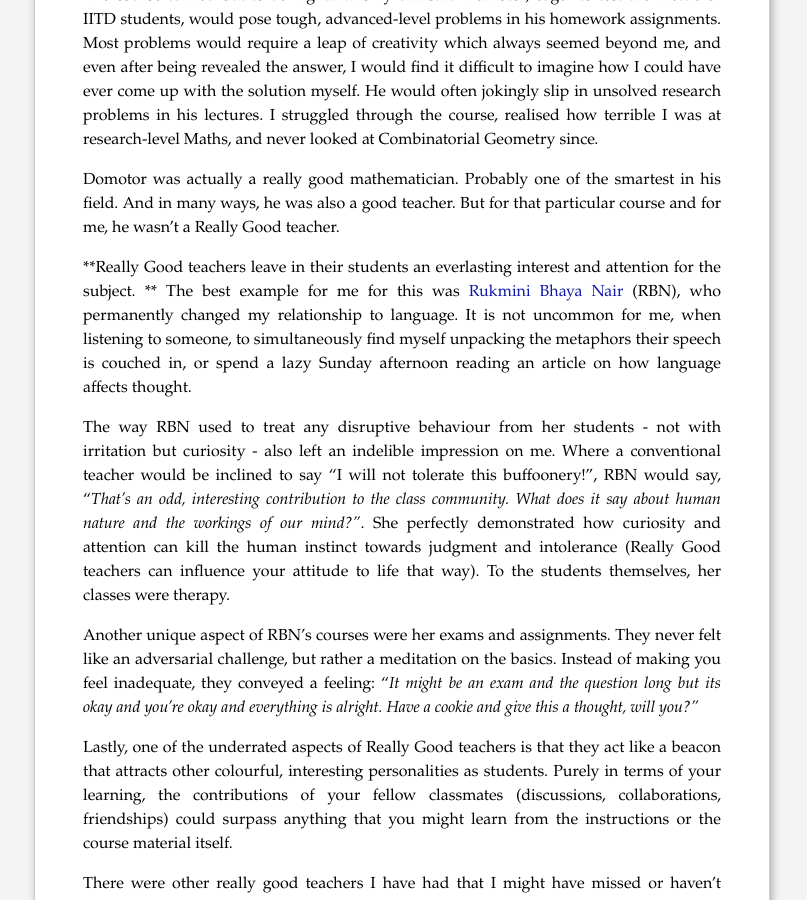
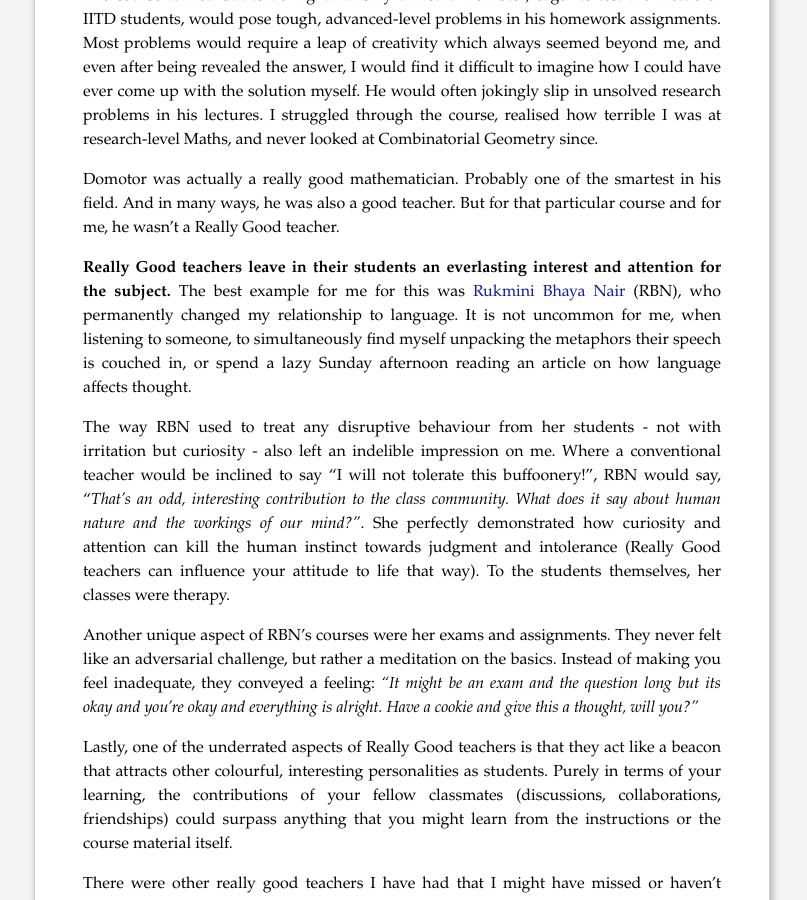
Before and after one commit to piyushahuja/piyushahuja.github.io, a Jekyll site: the page built from _posts/journal/2020-09-05-teachers.md, in a window 1280 px wide and 900 px high, scrolled down 1823 px. Shown: the whole window, without its empty margins (238-1045 px from the left). Built offline with Jekyll 4.4.1, drawn with Linux system fonts in a browser that asks for light colours; comment, search, counter and statistics services are not loaded.

```diff
--- a/_posts/journal/2020-09-05-teachers.md
+++ b/_posts/journal/2020-09-05-teachers.md
@@ -40,12 +40,12 @@ The course turned out to be nightmarishly difficult.  Domotor, eager to test the
 
 Domotor was actually a really good mathematician. Probably one of the smartest in his field. And in many ways, he was also a good teacher. But for that particular course and for me, he wasn’t a Really Good teacher.
 
-**Really Good teachers leave in their students an everlasting interest and attention for the subject. ** The best example for me for this was [Rukmini Bhaya Nair](https://en.wikipedia.org/wiki/Rukmini_Bhaya_Nair?fbclid=IwAR0KYN66YkAPs0w_xFx0KwbbA6uT0EN-RXcDGJ_BjxtDLvk8dqLNZkrCOqc) (RBN), who permanently changed my relationship to language.  It is not uncommon for me, when listening to someone, to simultaneously find myself unpacking the metaphors their speech is couched in, or spend a lazy Sunday afternoon reading an article on how language affects thought.
+**Really Good teachers leave in their students an everlasting interest and attention for the subject.** The best example for me for this was [Rukmini Bhaya Nair](https://en.wikipedia.org/wiki/Rukmini_Bhaya_Nair?fbclid=IwAR0KYN66YkAPs0w_xFx0KwbbA6uT0EN-RXcDGJ_BjxtDLvk8dqLNZkrCOqc) (RBN), who permanently changed my relationship to language.  It is not uncommon for me, when listening to someone, to simultaneously find myself unpacking the metaphors their speech is couched in, or spend a lazy Sunday afternoon reading an article on how language affects thought.
 
 
 The way RBN used to treat any disruptive behaviour from her students - not with irritation but curiosity -  also left an indelible impression on me. Where a conventional teacher would be inclined to say "I will not tolerate this buffoonery!”,  RBN would say,  “*That's an odd, interesting contribution to the class community. What does it say about human nature and the workings of our mind?”*.  She perfectly demonstrated how curiosity and attention can kill the human instinct towards judgment and intolerance (Really Good teachers can influence your attitude to life that way). To the students themselves, her classes were therapy.
 
-Another unique aspect of RBN’s courses were her exams and assignments. They never felt like an adversarial challenge, but rather a meditation on the basics. Instead of making you feel inadequate, they conveyed a feeling: “*It might be an exam and the question long but its okay and you’re okay and everything is alright. Have a cookie and give this a thought, will you?”*
+Another unique aspect of RBN’s courses were her exams and assignments. They never felt like an adversarial challenge, but rather a meditation on the basics. Instead of making you feel inadequate, they conveyed a feeling: *"It might be an exam and the question long but its okay and you’re okay and everything is alright. Have a cookie and give this a thought, will you?”*
 
 Lastly, one of the underrated aspects of Really Good teachers is that they act like a beacon that attracts other colourful, interesting personalities as students. Purely in terms of your learning, the contributions of your fellow classmates (discussions, collaborations, friendships) could surpass anything that you might learn from the instructions or the course material itself.
 
```
